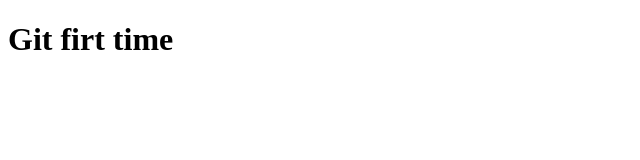
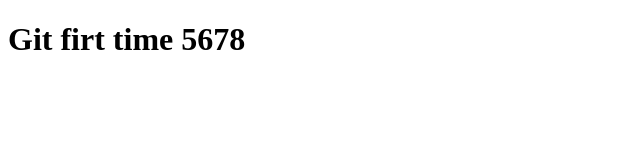
Before and after one commit to CreamCheese99/Git-study-01, a plain HTML site: page index.html in a window 1280 px wide. Shown: the whole page, without its empty margins (0-640 px from the left). Drawn offline with Linux system fonts and the light colour scheme.

Commit message:
Add 5678

```diff
--- a/index.html
+++ b/index.html
@@ -6,6 +6,6 @@
     <title>Document</title>
 </head>
 <body>
-    <h1>Git firt time </h1>
+    <h1>Git firt time 5678 </h1>
 </body>
 </html>
```
